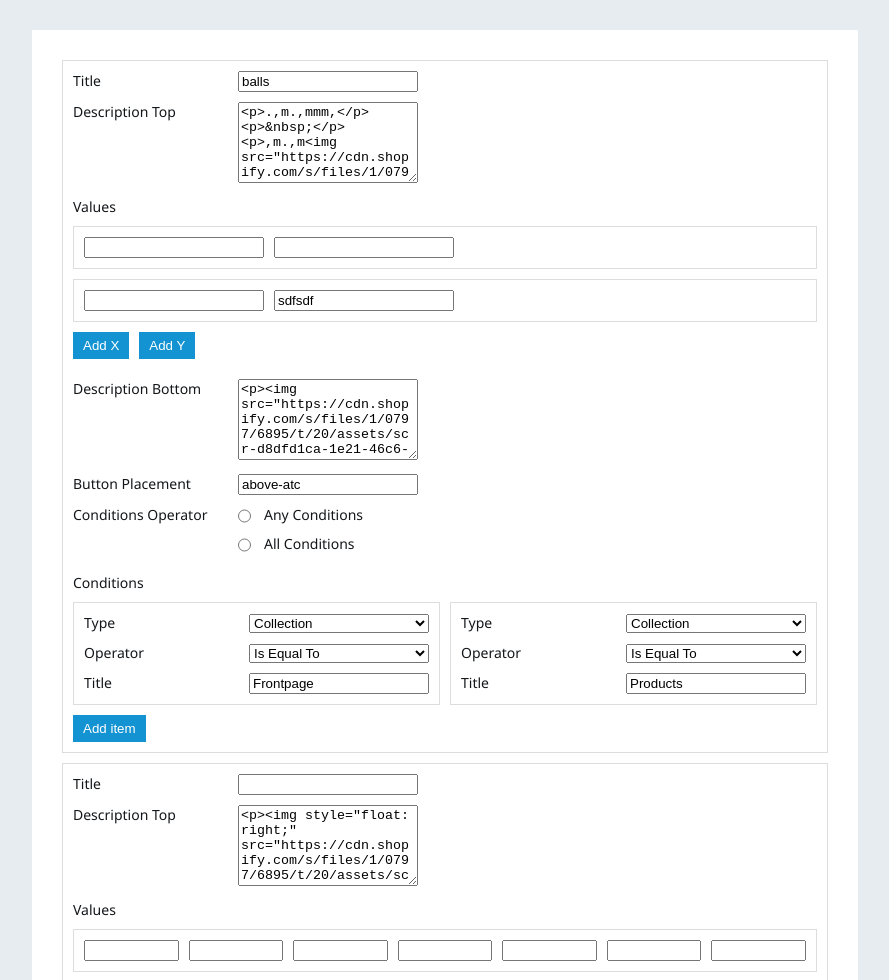
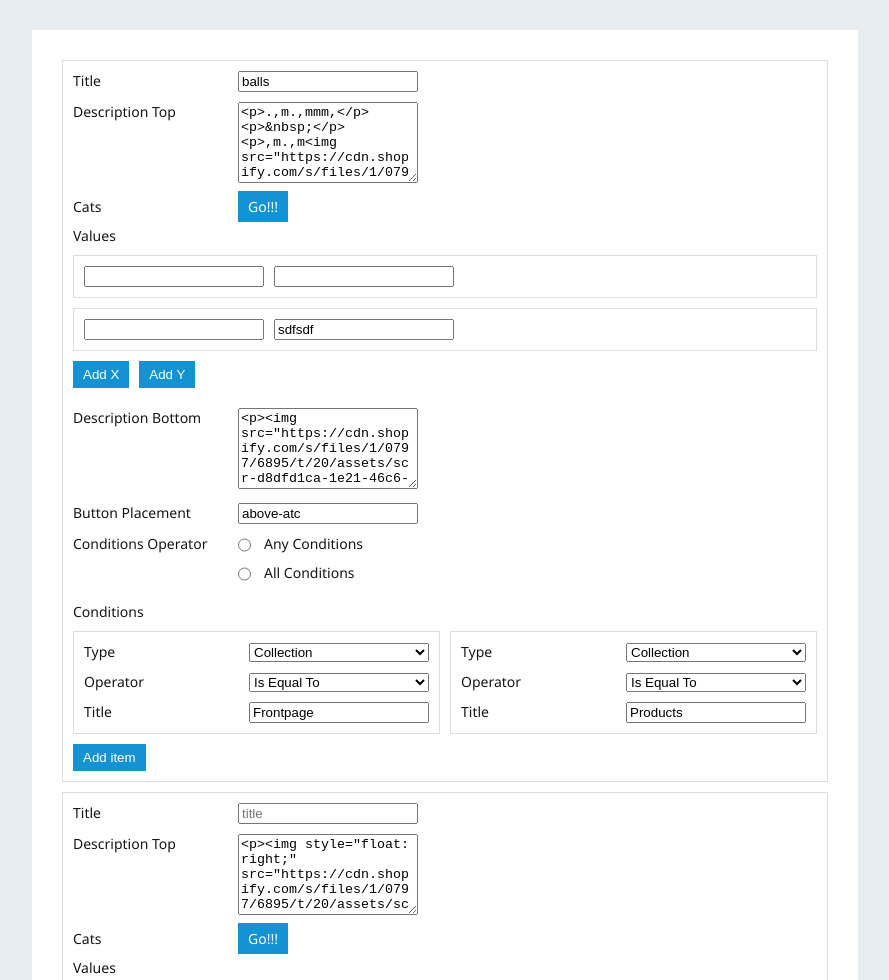
Before and after one commit to martyboggs/settingizer, a website: page index.html in a window 1280 px wide. Shown: the top 980 px of the page, without its empty margins (195-1084 px from the left). Drawn offline with nearby package versions, Linux system fonts and the light colour scheme.

Commit message:
attributes

```diff
--- a/index.html
+++ b/index.html
@@ -17,6 +17,7 @@
 
 	.settingizer {
 		max-width: 786px;
+		padding: 20px;
 	}
 	</style>
 </head>
@@ -492,10 +493,11 @@ var newSizeChartData = [{"id":"d8dfd1ca-1e21-46c6-88a5-72680e1bfcbb","title":"ba
 	create_settings(data, {
 	"0": {
 		"id": {
-            "sc_show": false
+			"sc_show": false,
 		},
-        "title": {},
-        "descriptionTop": {},
+		"title": {sc_readonly: true, sc_placeholder: 'title', sc_required: true},
+		"descriptionTop": {sc_link: '/hey?title=*|title|*'},
+		cats: {sc_type: 'button', sc_link: '/hey?title=*|title|*', sc_button_text: 'Go!!!'},
 		"values": {
 			"sc_grid": true,
 			"sc_add": true
--- a/package.json
+++ b/package.json
@@ -1,6 +1,6 @@
 {
   "name": "settingizer",
-  "version": "1.2.3",
+  "version": "1.3.0",
   "description": "Create settings pages from JSON objects",
   "main": "dist/settingizer.js",
   "scripts": {
```
Also changed, not shown: README.md, dist/settingizer.css, dist/settingizer.js. Lines whose indentation alone changed are shown as unchanged.
